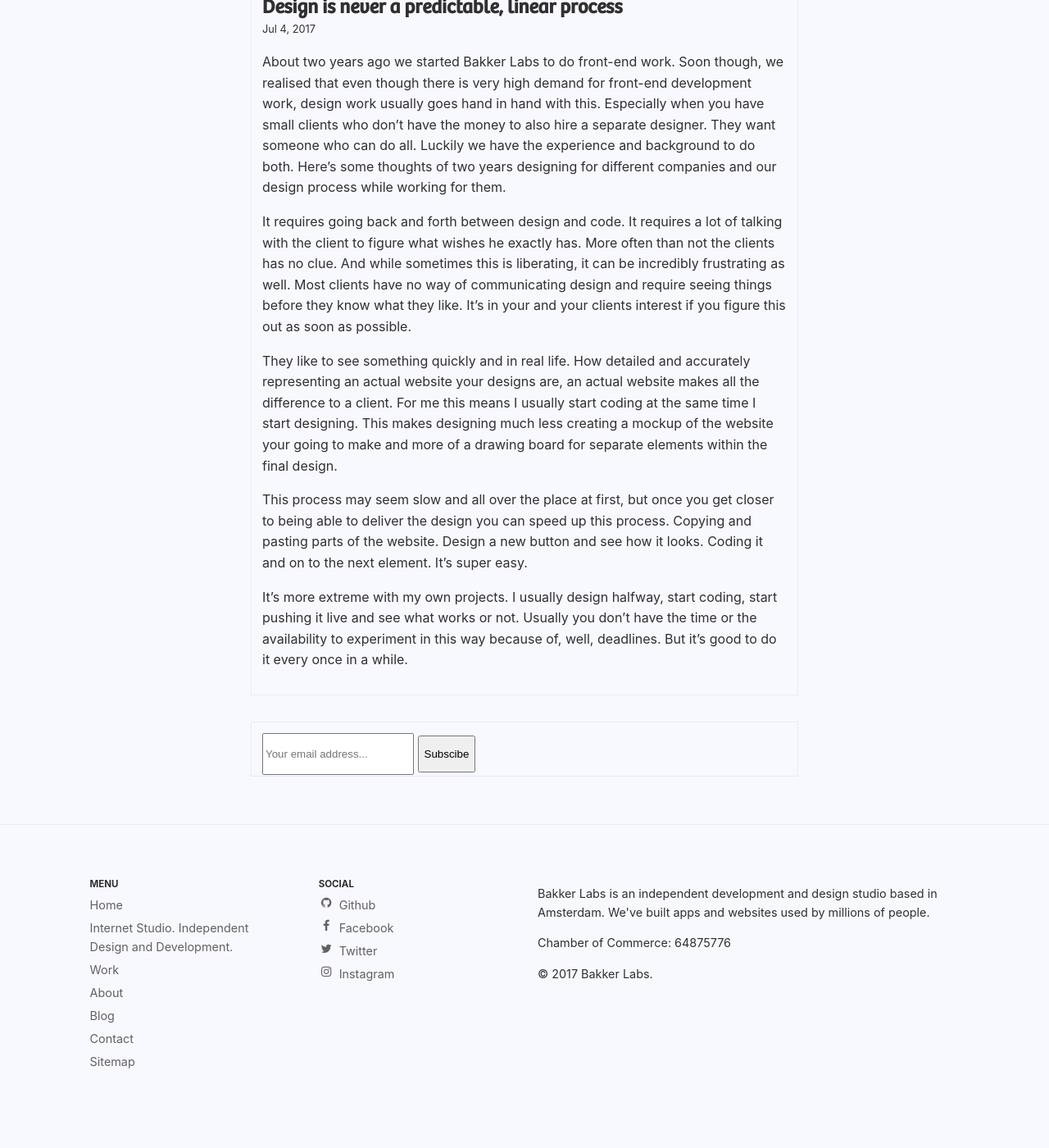
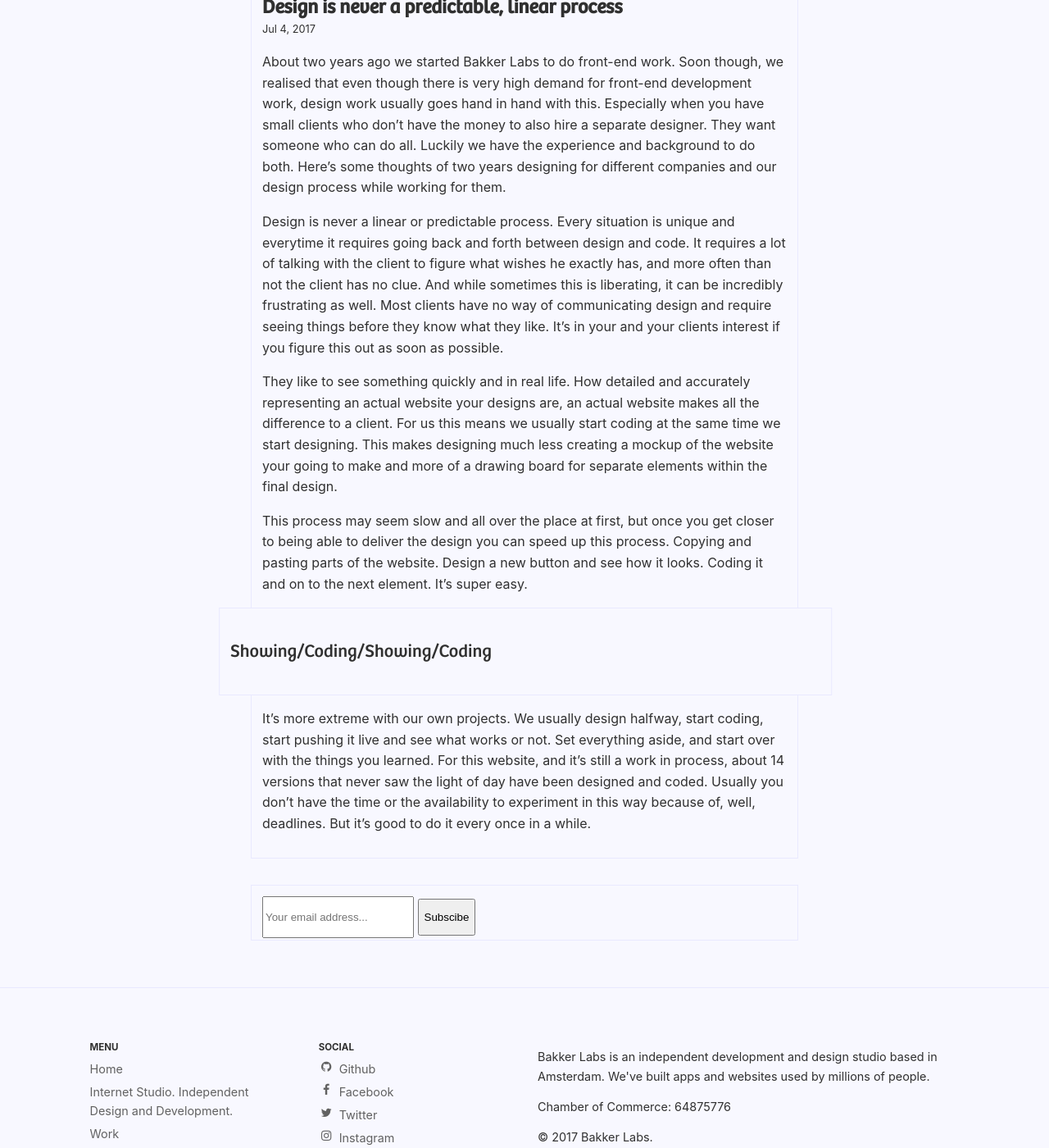
Before and after one commit to jaapbakker88/bakkerlabs-jekyll, a Jekyll site: the page built from _posts/2017-07-04-design-is-never-linear-predictable.md, in a window 1280 px wide and 1400 px high, scrolled down 370 px. Shown: the whole window at 82% size. Built offline with Jekyll 4.4.1, drawn with Linux system fonts in a browser that asks for light colours; some web fonts are replaced; comment, search, counter and statistics services are not loaded; before the commit the page ends 1705 px from its top, so only the background shows below that.

Commit message:
latest post fixes

```diff
--- a/_posts/2017-07-04-design-is-never-linear-predictable.md
+++ b/_posts/2017-07-04-design-is-never-linear-predictable.md
@@ -8,10 +8,12 @@ keywords: Design, Process, front-end, design process, Bakker Labs
 
 About two years ago we started Bakker Labs to do front-end work. Soon though, we realised that even though there is very high demand for front-end development work, design work usually goes hand in hand with this. Especially when you have small clients who don’t have the money to also hire a separate designer. They want someone who can do all. Luckily we have the experience and background to do both. Here’s some thoughts of two years designing for different companies and our design process while working for them.
 
-It requires going back and forth between design and code. It requires a lot of talking with the client to figure what wishes he exactly has. More often than not the clients has no clue. And while sometimes this is liberating, it can be incredibly frustrating as well. Most clients have no way of communicating design and require seeing things before they know what they like. It's in your and your clients interest if you figure this out as soon as possible.
+Design is never a linear or predictable process. Every situation is unique and everytime it requires going back and forth between design and code. It requires a lot of talking with the client to figure what wishes he exactly has, and more often than not the client has no clue. And while sometimes this is liberating, it can be incredibly frustrating as well. Most clients have no way of communicating design and require seeing things before they know what they like. It's in your and your clients interest if you figure this out as soon as possible.
 
-They like to see something quickly and in real life. How detailed and accurately representing an actual website your designs are, an actual website makes all the difference to a client. For me this means I usually start coding at the same time I start designing. This makes designing much less creating a mockup of the website your going to make and more of a drawing board for separate elements within the final design.
+They like to see something quickly and in real life. How detailed and accurately representing an actual website your designs are, an actual website makes all the difference to a client. For us this means we usually start coding at the same time we start designing. This makes designing much less creating a mockup of the website your going to make and more of a drawing board for separate elements within the final design.
 
 This process may seem slow and all over the place at first, but once you get closer to being able to deliver the design you can speed up this process. Copying and pasting parts of the website. Design a new button and see how it looks. Coding it and on to the next element. It's super easy.
 
-It’s more extreme with my own projects. I usually design halfway, start coding, start pushing it live and see what works or not. Usually you don’t have the time or the availability to experiment in this way because of, well, deadlines. But it’s good to do it every once in a while.
+> Showing/Coding/Showing/Coding
+
+It’s more extreme with our own projects. We usually design halfway, start coding, start pushing it live and see what works or not. Set everything aside, and start over with the things you learned. For this website, and it's still a work in process, about 14 versions that never saw the light of day have been designed and coded. Usually you don’t have the time or the availability to experiment in this way because of, well, deadlines. But it’s good to do it every once in a while.
```
